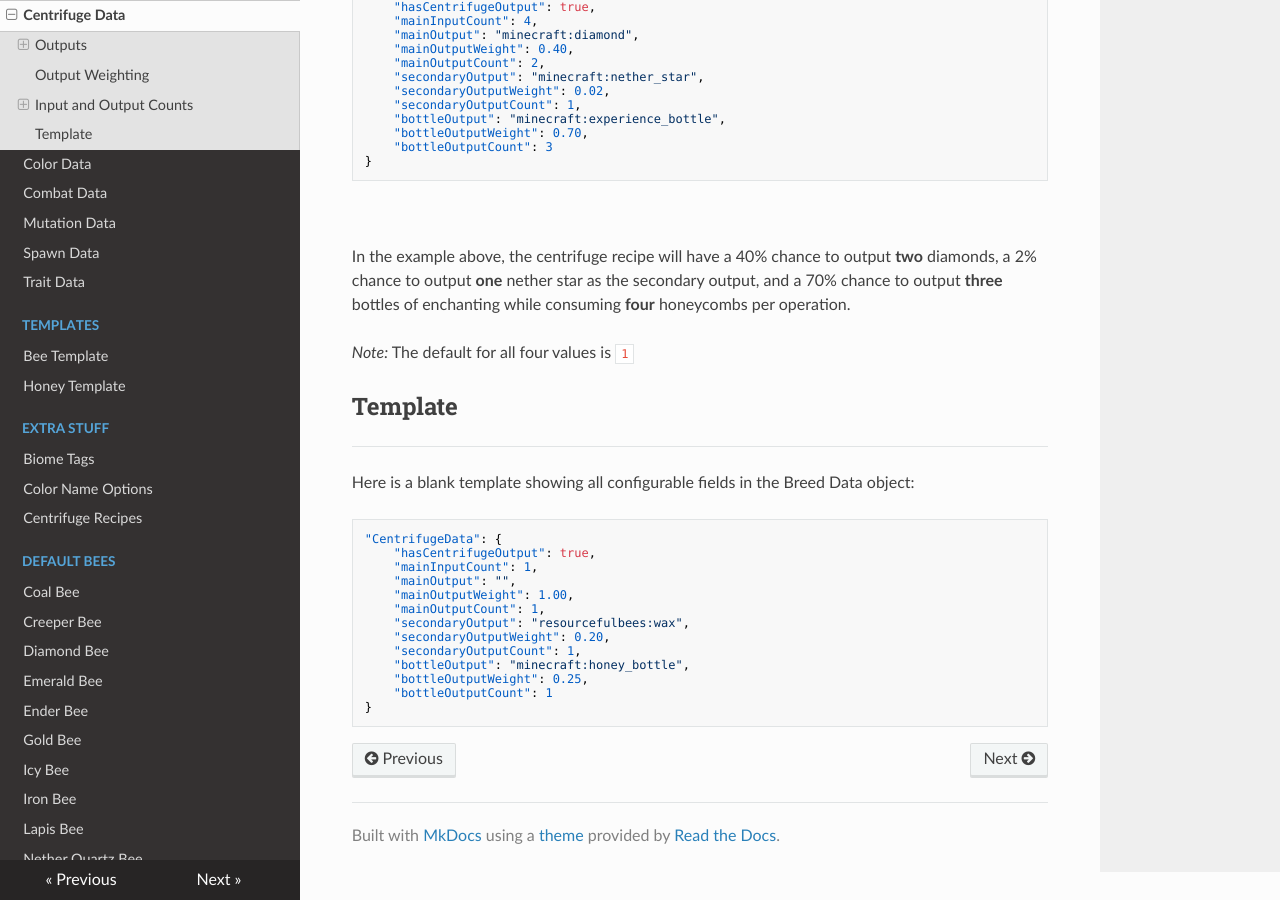
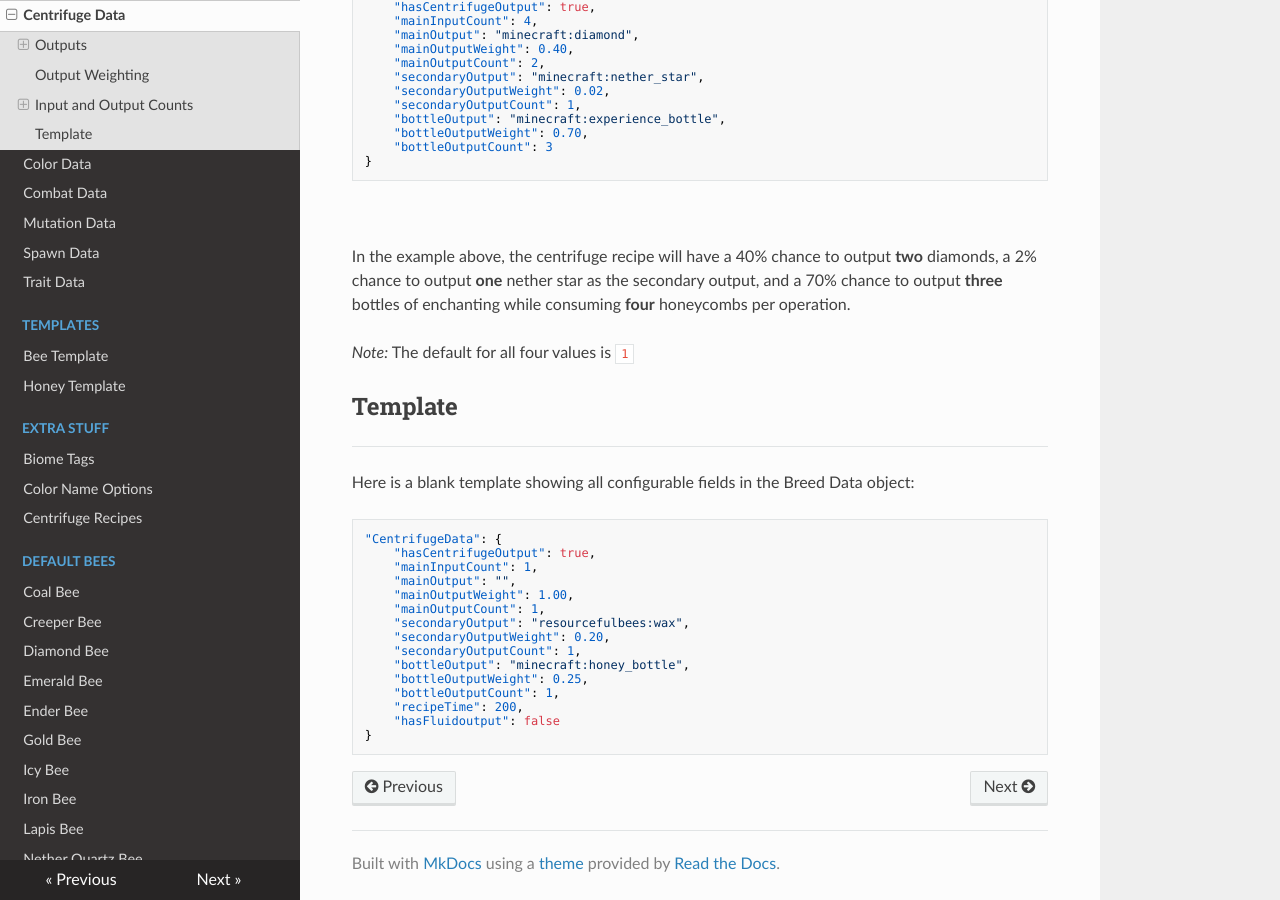
Before and after one commit to Team-Resourceful/ResourcefulBeesDocs, an MkDocs documentation site: the page built from docs/bee_data/centrifuge_data.md, in a window 1280 px wide and 900 px high, scrolled down 2832 px. Built offline with MkDocs 1.6.1, drawn with Linux system fonts in a browser that asks for light colours; nearby versions of some CDN libraries.

Commit message:
docs/bee_data/centrifuge_data.md updated from https://stackedit.io/

````diff
--- a/docs/bee_data/centrifuge_data.md
+++ b/docs/bee_data/centrifuge_data.md
@@ -124,9 +124,11 @@ Here is a blank template showing all configurable fields in the Breed Data objec
 	"secondaryOutputCount": 1,
 	"bottleOutput": "minecraft:honey_bottle",
 	"bottleOutputWeight": 0.25,
-	"bottleOutputCount": 1
+	"bottleOutputCount": 1,
+	"recipeTime": 200,
+	"hasFluidoutput": false
 }
 ```
 <!--stackedit_data:
-eyJoaXN0b3J5IjpbLTE4NDg1Mjc1ODAsLTEwMzA3NDQ0N119
+eyJoaXN0b3J5IjpbLTEyMDM4Njg3ODksLTEwMzA3NDQ0N119
 -->
````
